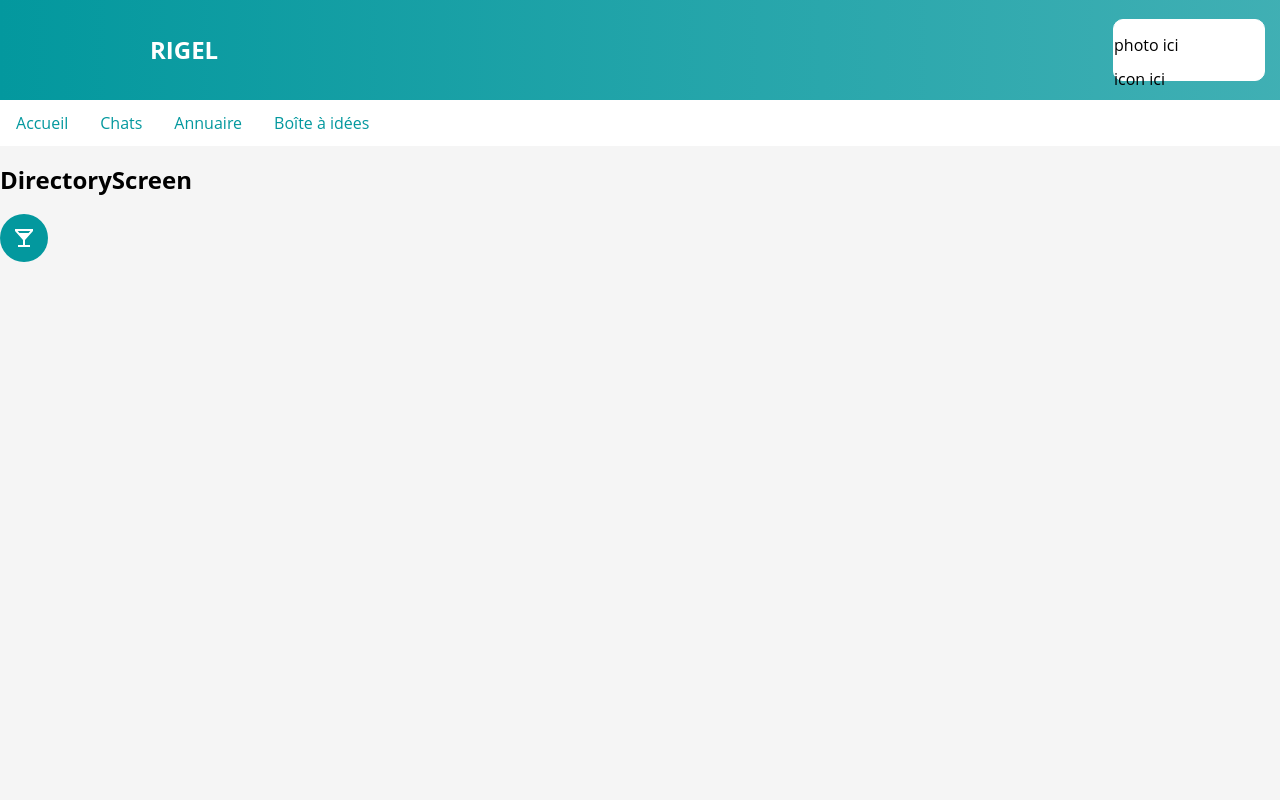
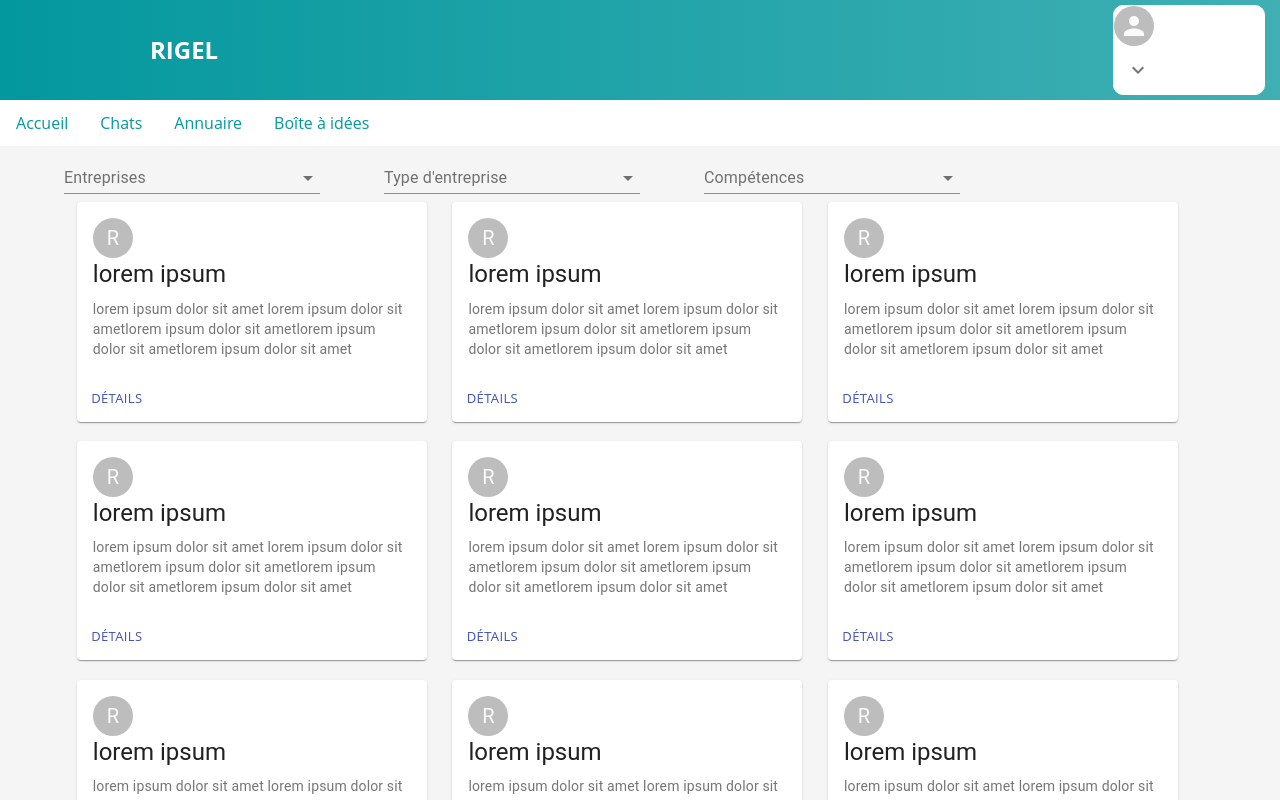
Before and after one commit to ArthurBrunet/Rigel-Front, a React (Create React App) app: page /directory in a window 1280 px wide. Shown: the top 800 px of the page. Built offline with nearby package versions, Linux system fonts and the light colour scheme.

Commit message:
annuaire

```diff
--- a/package.json
+++ b/package.json
@@ -5,6 +5,7 @@
   "dependencies": {
     "@material-ui/core": "^4.11.4",
     "@material-ui/icons": "^4.11.2",
+    "@material-ui/lab": "^4.0.0-alpha.58",
     "@testing-library/jest-dom": "^5.11.4",
     "@testing-library/react": "^11.1.0",
     "@testing-library/user-event": "^12.1.10",
--- a/src/Style/App.css
+++ b/src/Style/App.css
@@ -30,7 +30,6 @@ header .profile {
     top: 50%;
     right: 15px;
     border: 1px solid white;
-    height: 60%;
     width: 150px;
     transform: translate(0, -50%);
     background-color: white;
@@ -95,3 +94,25 @@ li a:hover {
     color:white!important;
     border-radius:0 0 15px 15px!important;
 }
+
+.list{
+    display: inline-block!important;
+    width:20%;
+    margin-left:5%;
+    color:rgba(3, 152, 158, 1)!important;
+}
+
+.cards{
+    width: 90vw;
+    margin:0 auto;
+}
+
+.card{
+    max-width: 350px;
+    margin: 1vh 1vw;
+    display: inline-block;
+}
+
+.avatar{
+    display: inline-block;
+}
--- a/src/Template/Component/Card.js
+++ b/src/Template/Component/Card.js
@@ -1,3 +1,34 @@
-export function Card() {
-    return <h2>card</h2>;
+import React from 'react';
+import Card from '@material-ui/core/Card';
+import CardActionArea from '@material-ui/core/CardActionArea';
+import CardActions from '@material-ui/core/CardActions';
+import CardContent from '@material-ui/core/CardContent';
+import Avatar from '@material-ui/core/Avatar';
+import Button from '@material-ui/core/Button';
+import Typography from '@material-ui/core/Typography';
+
+export default function MediaCard() {
+
+  return (
+    <Card className={'card'}>
+      <CardActionArea>
+        <CardContent>
+            <Avatar aria-label="recipe">
+                R
+            </Avatar>
+            <Typography gutterBottom variant="h5" component="h2">
+                lorem ipsum
+          </Typography>
+          <Typography variant="body2" color="textSecondary" component="p">
+            lorem ipsum dolor sit amet lorem ipsum dolor sit ametlorem ipsum dolor sit ametlorem ipsum dolor sit ametlorem ipsum dolor sit amet
+          </Typography>
+        </CardContent>
+      </CardActionArea>
+      <CardActions>
+        <Button size="small" color="primary">
+          Détails
+        </Button>
+      </CardActions>
+    </Card>
+  );
 }
--- a/src/Template/Component/Header.js
+++ b/src/Template/Component/Header.js
@@ -1,15 +1,46 @@
 import {
     Link
 } from "react-router-dom";
+import React from 'react'
+import { IconButton } from '@material-ui/core';
+import Menu from '@material-ui/core/Menu';
+import MenuItem from '@material-ui/core/MenuItem';
+import Avatar from '@material-ui/core/Avatar';
+import KeyboardArrowDownIcon from '@material-ui/icons/KeyboardArrowDown';
 
 export function Header() {
+    const [anchorEl, setAnchorEl] = React.useState(null);
+
+    const handleClick = (event) => {
+      setAnchorEl(event.currentTarget);
+    };
+
+    const handleClose = () => {
+      setAnchorEl(null);
+    };
+
     return (
         <>
             <header>
                 <h2>Rigel</h2>
                 <div className={'profile'}>
-                    <p>photo ici</p>
-                    <p>icon ici</p>
+                    <Avatar/>
+
+                    <IconButton aria-controls="simple-menu" aria-haspopup="true" onClick={handleClick}>
+                      <KeyboardArrowDownIcon/>
+                    </IconButton>
+
+                    <Menu
+                      id="simple-menu"
+                      anchorEl={anchorEl}
+                      keepMounted
+                      open={Boolean(anchorEl)}
+                      onClose={handleClose}
+                    >
+                      <MenuItem onClick={handleClose}>Profile</MenuItem><br/>
+                      <MenuItem onClick={handleClose}>My account</MenuItem><br/>
+                      <MenuItem onClick={handleClose}>Logout</MenuItem>
+                    </Menu>
                 </div>
             </header>
             <nav>
--- a/src/Template/Screen/DirectoryScreen.js
+++ b/src/Template/Screen/DirectoryScreen.js
@@ -1,10 +1,75 @@
-import Apero from '../Component/apero'
+import Apero from '../Component/apero';
+import MediaCard from '../Component/Card';
+import TextField from '@material-ui/core/TextField';
+import Autocomplete from '@material-ui/lab/Autocomplete';
 
 export function DirectoryScreen() {
     return (
-        <><h2>DirectoryScreen</h2>
-        <Apero></Apero>
+        <>
+        <div>
+        <Autocomplete
+        className={'list'}
+        multiple
+        limitTags={2}
+        id="multiple-limit-tags"
+        options={Films}
+        getOptionLabel={(option) => option.title}
+        renderInput={(params) => (
+          <TextField {...params} label="Entreprises"/>
+        )}
+        />
+
+        <Autocomplete
+        className={'list'}
+        multiple
+        limitTags={2}
+        id="multiple-limit-tags"
+        options={Films}
+        getOptionLabel={(option) => option.title}
+        renderInput={(params) => (
+          <TextField {...params} label="Type d'entreprise" />
+        )}
+        />
+
+        <Autocomplete
+        className={'list'}
+        multiple
+        limitTags={2}
+        id="multiple-limit-tags"
+        options={Films}
+        getOptionLabel={(option) => option.title}
+        renderInput={(params) => (
+          <TextField {...params} label="Compétences"/>
+        )}
+        />
+        </div>
+
+        <div class="cards">
+          <MediaCard/>
+          <MediaCard/>
+          <MediaCard/>
+          <MediaCard/>
+          <MediaCard/>
+          <MediaCard/>
+          <MediaCard/>
+          <MediaCard/>
+          <MediaCard/>
+          <MediaCard/>
+          <MediaCard/>
+          <MediaCard/>
+          <MediaCard/>
+        </div>
+        <Apero/>
         </>
-
     );
 }
+
+const Films = [
+    { title: 'The Shawshank Redemption', year: 1994 },
+    { title: 'The Godfather', year: 1972 },
+    { title: 'The Godfather: Part II', year: 1974 },
+    { title: 'The Dark Knight', year: 2008 },
+    { title: '12 Angry Men', year: 1957 },
+    { title: "Schindler's List", year: 1993 },
+    { title: 'Pulp Fiction', year: 1994 }
+]
--- a/src/Template/Screen/IdeaBoxScreen.js
+++ b/src/Template/Screen/IdeaBoxScreen.js
@@ -7,8 +7,8 @@ export function IdeaBoxScreen() {
         <>
         <div className={'ideaForm'}>
             <form className={'ideaBox'} noValidate autoComplete="off">
-                <TextField className="input" id="ideaFormName" label="Nom"/><br/>
-                <TextField className="input" id="ideaFormName" label="Rédigez votre idée"/><br/>
+                <TextField className="input" id="ideaFormTitle" label="TITRE"/><br/>
+                <TextField className="input" id="ideaFormText" label="RÉDIGEZ VOTRE IDÉE ICI"/><br/>
                 <Button className="ideaButton">Envoyer votre idée</Button>
             </form>
         </div>
```
Also changed, not shown: src/Assets/paul.jpg (added), 1 other file (tests, documents, lock files or other folders).
